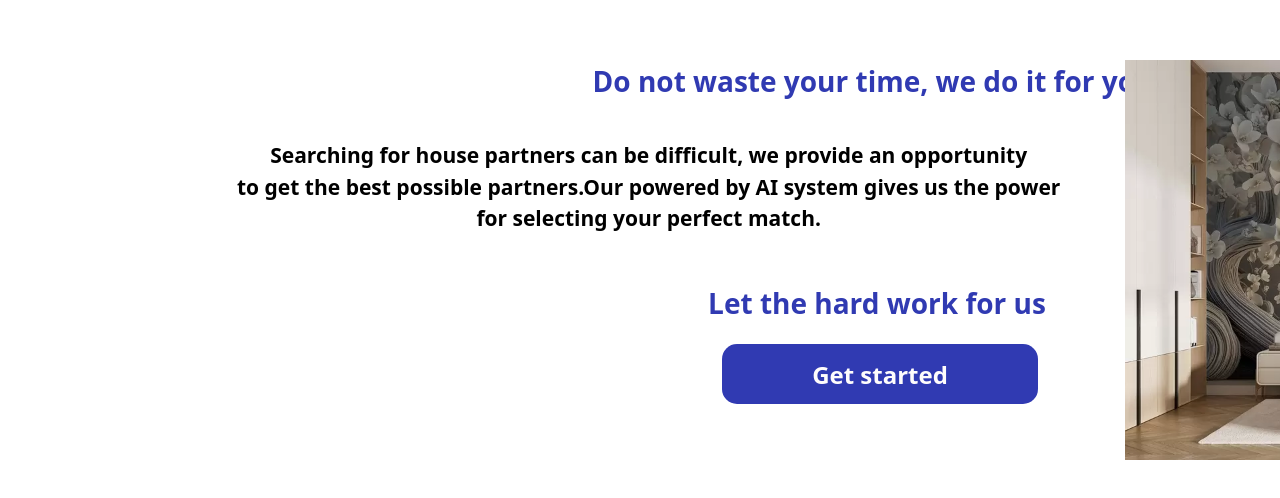
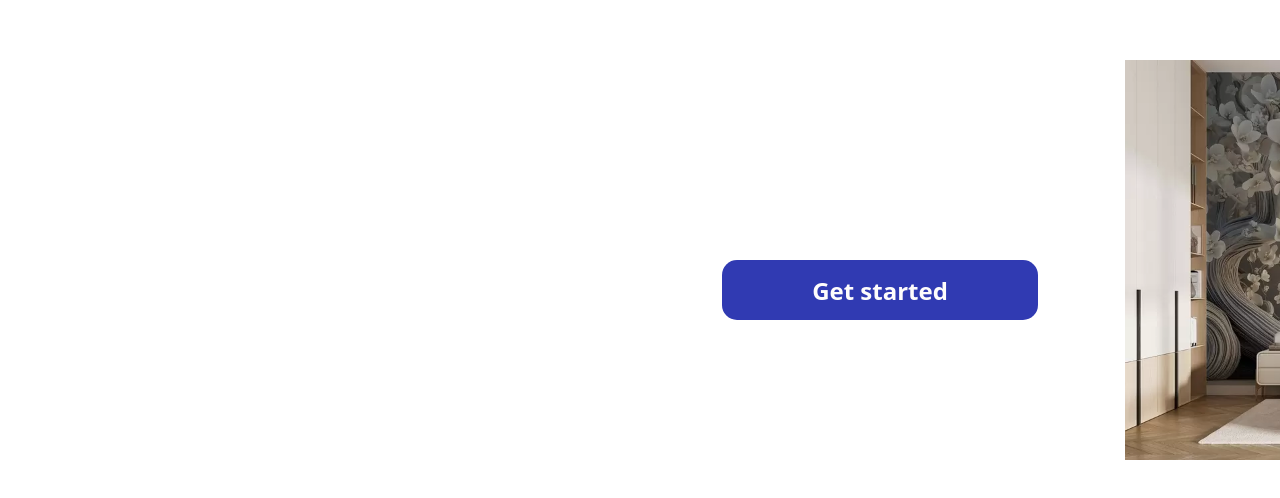
Before and after one commit to luismidv/TFGDeploy, a React (Vite) app: page / in a window 1280 px wide. Shown: the part 2927-3425 px from the top of the page. Built offline with nearby package versions, Linux system fonts and the light colour scheme.

Commit message:
Responsive trials

```diff
--- a/src/Homepage.jsx
+++ b/src/Homepage.jsx
@@ -28,16 +28,7 @@ const HomePage = () => {
           <AppExpo />
         </div>
         <div className = "text-section text-center md:text-left relative md:translate-y-0 translate-y-[700px] transition-transform duration-300">
-          <p className="general-description text-center md:text-left">
-            Do not waste your time, we do it for you.
-          </p>
-          <p className="generaldescp text-center md:text-left">
-            Searching for house partners can be difficult, we provide an opportunity <br />
-            to get the best possible partners.Our powered by AI system gives us the power<br /> for selecting your perfect match. <br />
 
-          </p>
-
-          <p className="general-description2 text-center md:text-left">Let the hard work for us</p>
           <a className="form-button block" href="./src/templates/room/started.html" target="_blank" rel="noopener noreferrer">
             Get started
           </a>
```
